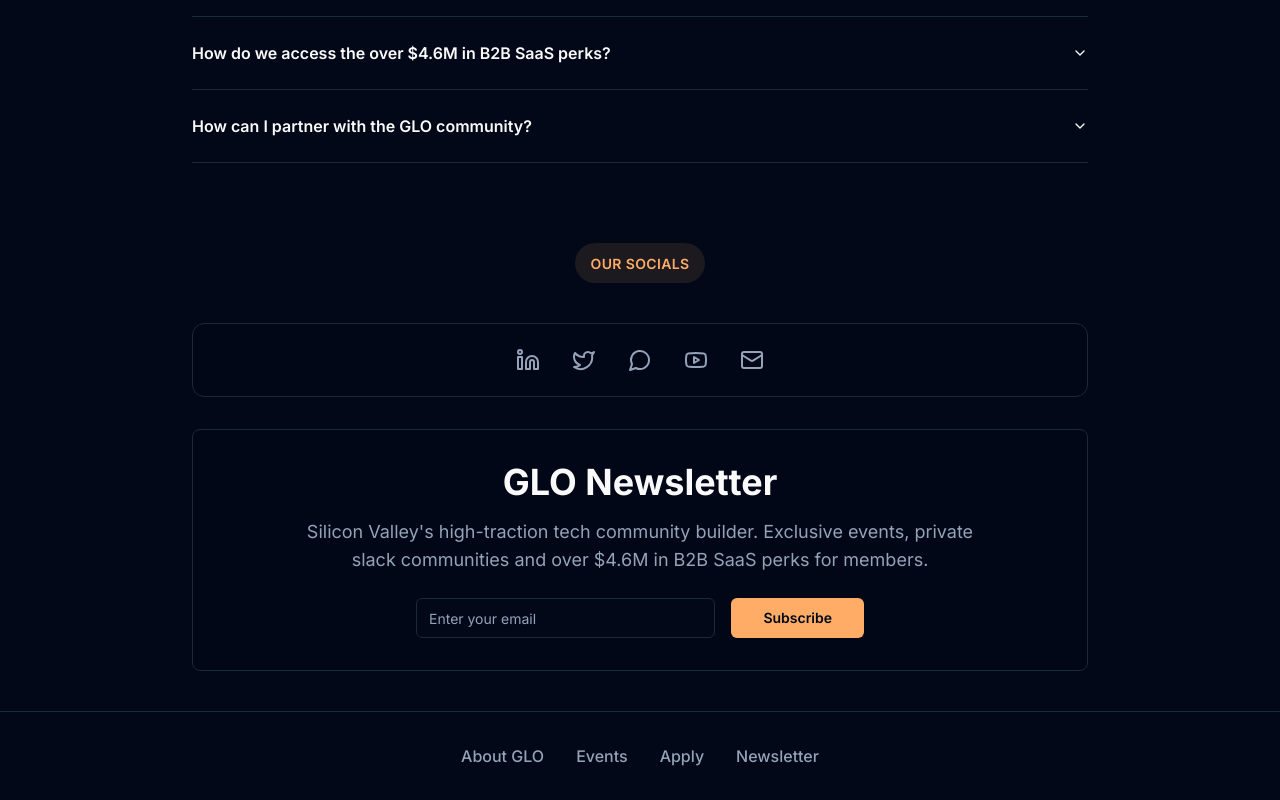
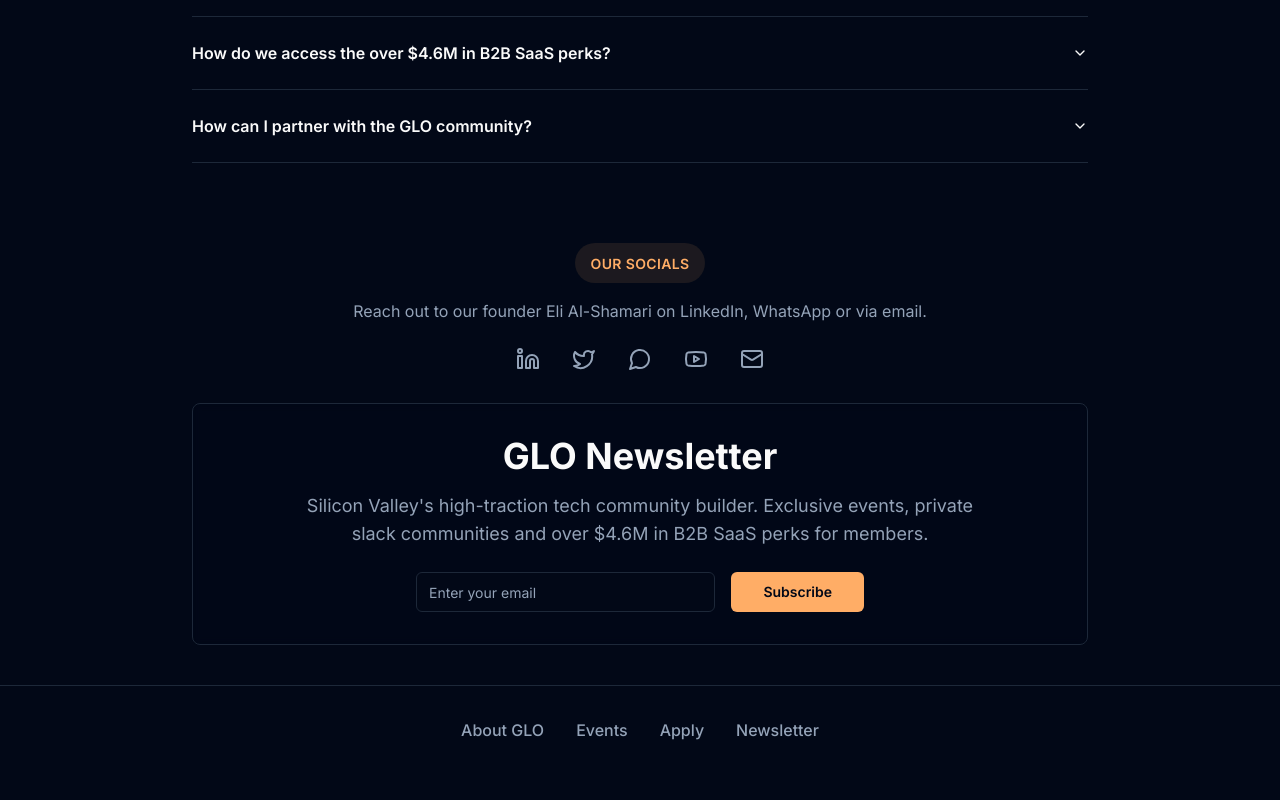
Before and after one commit to joinglo/glo, a React (Vite) app: page / in a window 1280 px wide. Shown: the part 4129-4929 px from the top of the page. After the commit the page ends 4903 px from the top, so only its background shows below. Built offline with nearby package versions, Linux system fonts and the light colour scheme.

Commit message:
Refactor: Remove box and adjust social spacing
Updated social media links and contact information.

```diff
--- a/src/components/Newsletter.tsx
+++ b/src/components/Newsletter.tsx
@@ -24,15 +24,17 @@ const Newsletter = () => {
     >
       <div className="max-w-4xl mx-auto text-center">
         {/* Social Icons */}
-        <div className="mb-8">
-          <div className="text-center mb-6">
-            <div className="inline-block px-4 py-2 bg-primary/10 rounded-full mb-4">
+        <div className="mb-6">
+          <div className="text-center mb-2">
+            <div className="inline-block px-4 py-2 bg-primary/10 rounded-full mb-2">
               <span className="text-primary font-semibold text-sm uppercase tracking-wide">Our Socials</span>
             </div>
           </div>
-          <div className="border border-border rounded-xl px-6 py-4 bg-card/30 backdrop-blur-sm">
+          <p className="text-muted-foreground text-base mb-4">
+            Reach out to our founder Eli Al-Shamari on LinkedIn, WhatsApp or via email.
+          </p>
           <div className="flex items-center justify-center gap-4">
-              <a href="https://www.linkedin.com/company/global-entrepreneurs-hub/" target="_blank" rel="noopener noreferrer" className="text-muted-foreground hover:text-primary transition-colors p-2">
+            <a href="https://www.linkedin.com/in/eli-al-shamari-b3629110b/" target="_blank" rel="noopener noreferrer" className="text-muted-foreground hover:text-primary transition-colors p-2">
               <Linkedin size={24} />
             </a>
             <a href="https://x.com/join_glo" target="_blank" rel="noopener noreferrer" className="text-muted-foreground hover:text-primary transition-colors p-2">
@@ -47,7 +49,6 @@ const Newsletter = () => {
             <a href="mailto:hello@joinglocommunity.com" className="text-muted-foreground hover:text-primary transition-colors p-2">
               <Mail size={24} />
             </a>
-            </div>
           </div>
         </div>
 
```
Lines whose indentation alone changed are shown as unchanged.
